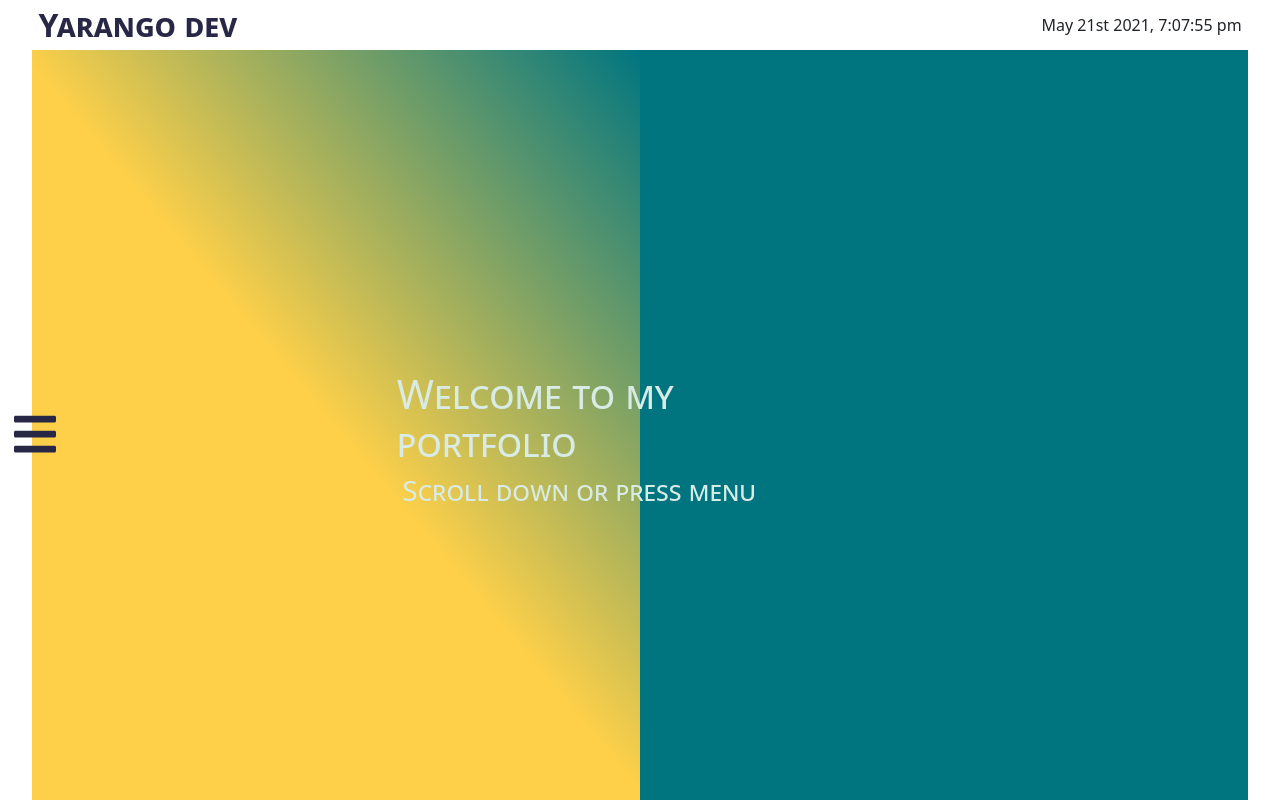
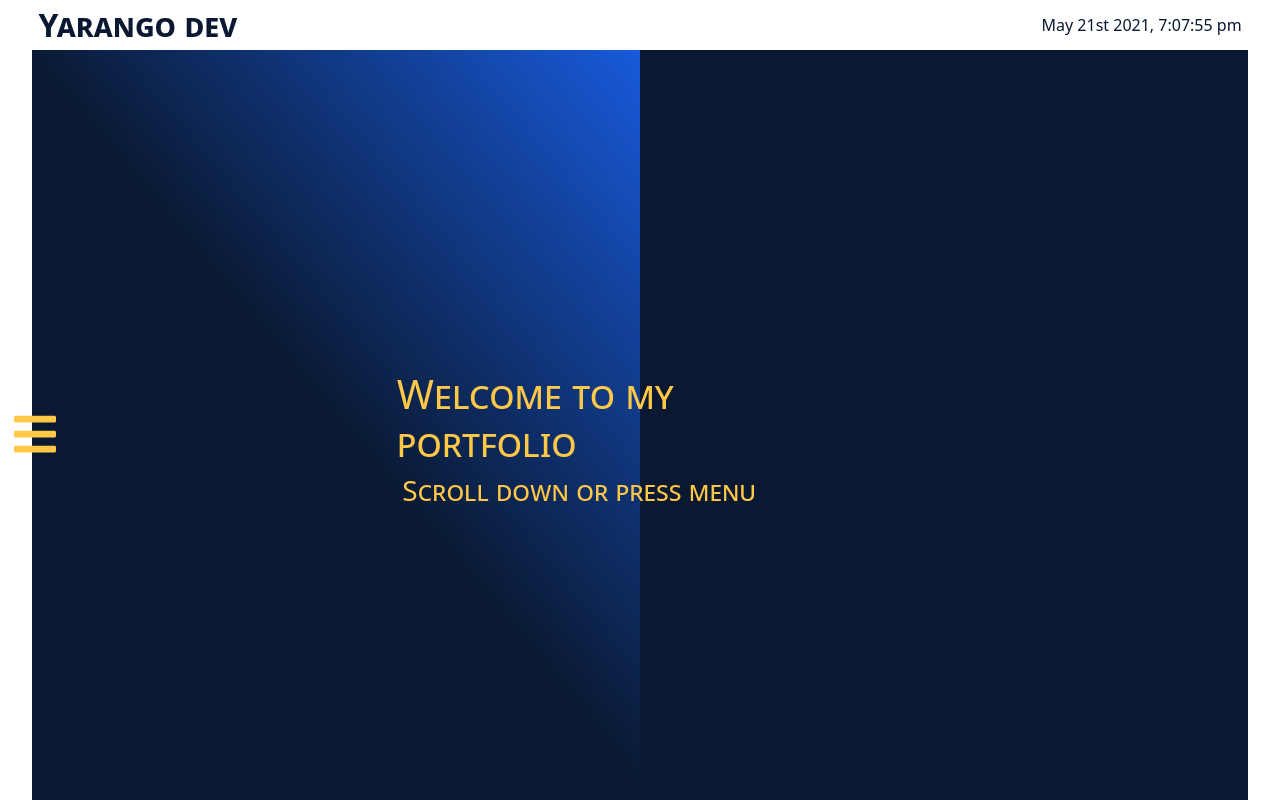
Before and after one commit to yarango582/Portfolio-YarangoDev.v2, a React (Create React App) app: page / in a window 1280 px wide. Shown: the top 800 px of the page. Built offline with nearby package versions, Linux system fonts and the light colour scheme.

Commit message:
mejora en colores

```diff
--- a/src/components/Footer/Footer.css
+++ b/src/components/Footer/Footer.css
@@ -13,5 +13,5 @@
     position: absolute;
     top: 25%;
     font-variant: small-caps;
-    color: var(--colorThird);
+    color: var(--colorPrimary);
 }
--- a/src/components/Header/Header.css
+++ b/src/components/Header/Header.css
@@ -16,16 +16,17 @@
 }
 
 .header__title-text {
-    color: #282846;
+    color: var(--colorPrimary);
     font-variant: small-caps;
     font-weight: bolder;
 }
 
 span:hover {
-    color: orangered;
+    color: var(--colorSecondary);
 }
 
 .header__datetime {
+    color: var(--colorPrimary);
     margin-right: 3%;
     margin-top: 1%;
 }
--- a/src/components/Home/Home.css
+++ b/src/components/Home/Home.css
@@ -4,7 +4,7 @@
 
 .home-container {
     position: relative;
-    background: linear-gradient(180deg, var(--colorSecondary)96%, var(--colorPrimary));
+    background: var(--colorPrimary);
     width: 95%;
     margin-left: 2.5%;
     height: 100vh;
@@ -76,7 +76,7 @@
 }
 
 .banner__button-menu:hover {
-    color: black;
+    color: var(--colorSecondary);
 }
 
 .banner__button-menu-icon {
@@ -89,7 +89,7 @@
     top: 40vh;
     z-index: 1;
     margin-left: 30%;
-    color: var(--colorBack);
+    color: var(--colorThird);
     font-variant: small-caps;
     font-weight: bolder;
     z-index: 2;
--- a/src/components/Home/Presentation/Presentation.css
+++ b/src/components/Home/Presentation/Presentation.css
@@ -28,5 +28,5 @@
 }
 
 .presentation-content__text--mail:hover {
-    color: var(--colorPrimary);
+    color: var(--colorThird);
 }
--- a/src/css/index.css
+++ b/src/css/index.css
@@ -1,9 +1,9 @@
 /* Paleta de colores vars generales de la app*/
 *{
-  --colorPrimary: #fed049;
-  --colorSecondary: #007580;
-  --colorThird: #282846;
-  --colorBack: #d8ebe4;
+  --colorPrimary: #0a1931;
+  --colorSecondary: #185adb;
+  --colorThird: #ffc947;
+  --colorBack: #feddbe;
 }
 
 /* Helpers Start*/
```
